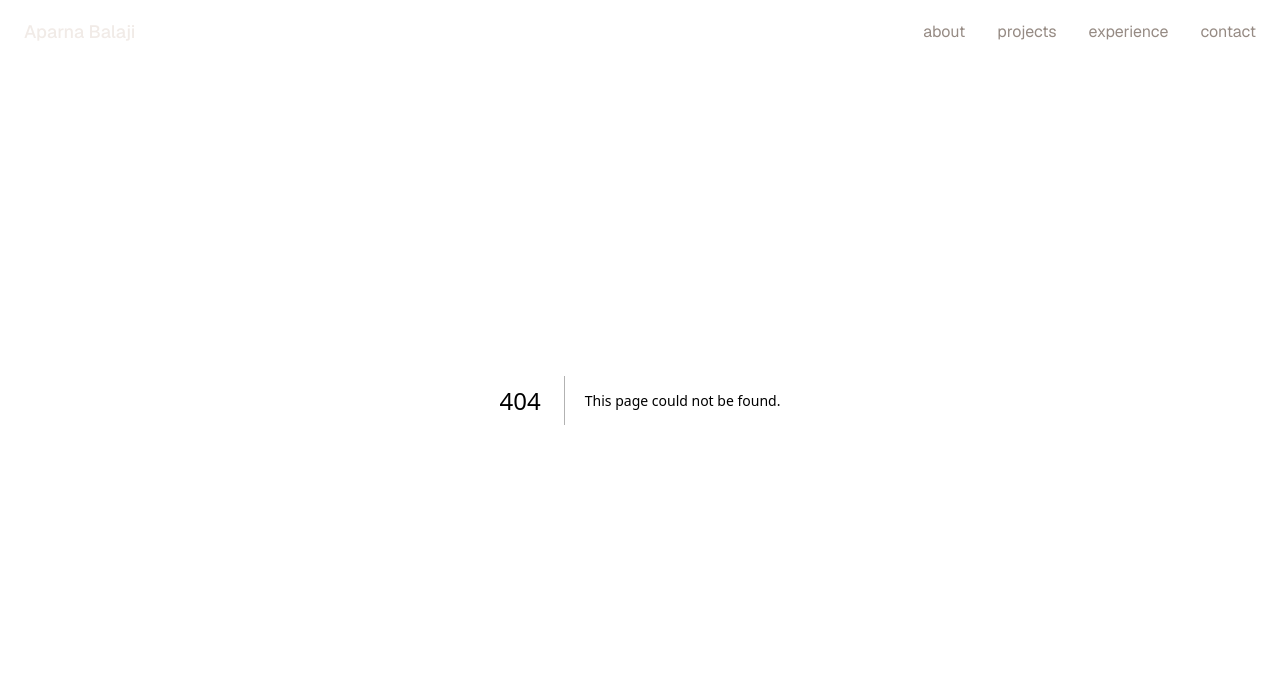
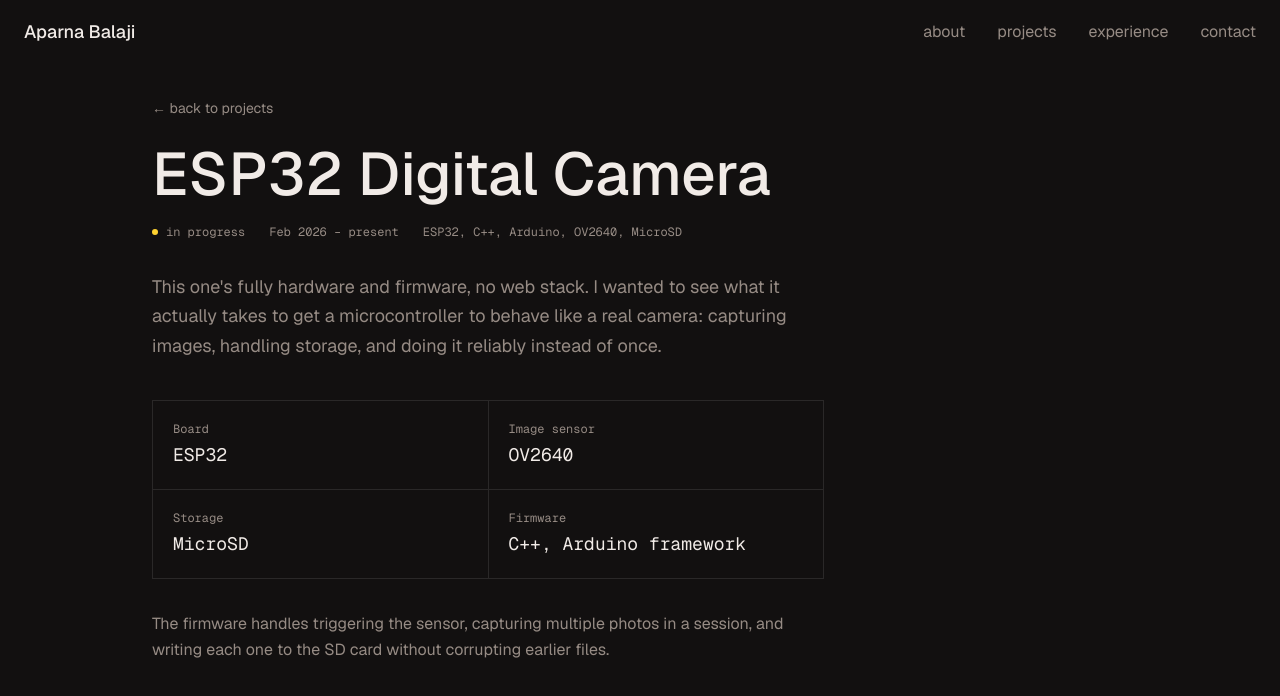
Before and after one commit to aparnabalaji07/portfolio, a Next.js app: page /projects/esp32-digital-camera in a window 1280 px wide. Before the commit this address had no page. Shown: the top 696 px of the page. Built offline with nearby package versions, Linux system fonts and the light colour scheme.

Commit message:
feat: added project detail pages with per-kind layouts

```diff
--- /dev/null
+++ b/src/app/projects/[slug]/page.js
@@ -0,0 +1,107 @@
+import Link from "next/link";
+import { notFound } from "next/navigation";
+import Container from "@/components/Container";
+import ProjectBody from "@/components/ProjectBody";
+import { projects } from "@/data/projects";
+
+const statusDot = {
+  live: "bg-[#aee8ab]",
+  "in progress": "bg-amber-300",
+};
+
+export function generateStaticParams() {
+  return projects.map((project) => ({ slug: project.slug }));
+}
+
+export async function generateMetadata({ params }) {
+  const { slug } = await params;
+  const project = projects.find((p) => p.slug === slug);
+  if (!project) return {};
+  return {
+    title: `${project.title} — Aparna Balaji`,
+    description: project.description,
+  };
+}
+
+export default async function ProjectPage({ params }) {
+  const { slug } = await params;
+  const project = projects.find((p) => p.slug === slug);
+  if (!project) notFound();
+
+  const isProduct = Boolean(project.detail.steps);
+
+  return (
+    <section className="py-24">
+      <Container>
+        <Link
+          href="/#projects"
+          className="text-muted text-sm hover:text-accent transition-colors"
+        >
+          ← back to projects
+        </Link>
+
+        <h1 className="text-text text-4xl md:text-6xl font-medium mt-6 max-w-3xl">
+          {project.title}
+        </h1>
+
+        <div className="flex flex-wrap items-center gap-x-6 gap-y-2 mt-5">
+          <div className="flex items-center gap-2">
+            <span
+              className={`h-1.5 w-1.5 rounded-full ${statusDot[project.status]}`}
+            />
+            <span className="text-muted text-xs font-mono">
+              {project.status}
+            </span>
+          </div>
+          <span className="text-muted text-xs font-mono">
+            {project.dateRange}
+          </span>
+          <span className="text-muted text-xs font-mono">
+            {project.tech.join(", ")}
+          </span>
+        </div>
+
+        <p className="text-muted text-lg mt-8 max-w-2xl leading-relaxed">
+          {project.detail.intro}
+        </p>
+
+        <ProjectBody project={project} />
+
+        {(project.demo || project.github) && (
+          <div className="flex flex-wrap items-center gap-6 mt-12">
+            {project.demo &&
+              (isProduct ? (
+                <a
+                  href={project.demo}
+                  target="_blank"
+                  rel="noopener noreferrer"
+                  className="bg-accent text-bg px-6 py-3 rounded-full font-medium hover:opacity-90 transition-opacity"
+                >
+                  visit the live site
+                </a>
+              ) : (
+                <a
+                  href={project.demo}
+                  target="_blank"
+                  rel="noopener noreferrer"
+                  className="text-sm text-accent hover:text-accent-light transition-colors underline underline-offset-4 decoration-accent/30"
+                >
+                  live demo
+                </a>
+              ))}
+            {project.github && (
+              <a
+                href={project.github}
+                target="_blank"
+                rel="noopener noreferrer"
+                className="text-sm text-muted hover:text-text transition-colors underline underline-offset-4 decoration-white/20"
+              >
+                github
+              </a>
+            )}
+          </div>
+        )}
+      </Container>
+    </section>
+  );
+}
--- /dev/null
+++ b/src/components/ProjectBody.js
@@ -0,0 +1,74 @@
+function DataBody({ detail }) {
+  return (
+    <dl className="mt-10 border-t border-white/10 font-mono text-sm max-w-2xl">
+      {detail.mechanics.map((m) => (
+        <div
+          key={m.term}
+          className="grid grid-cols-1 md:grid-cols-[9rem_1fr] gap-1 md:gap-6 border-b border-white/10 py-4"
+        >
+          <dt className="text-accent-light">{m.term}</dt>
+          <dd className="text-muted leading-relaxed">{m.detail}</dd>
+        </div>
+      ))}
+    </dl>
+  );
+}
+
+function HardwareBody({ detail }) {
+  return (
+    <>
+      <div className="mt-10 grid grid-cols-2 border-t border-l border-white/10 max-w-2xl">
+        {detail.specs.map((s) => (
+          <div key={s.label} className="border-r border-b border-white/10 p-5">
+            <p className="text-muted text-xs font-mono">{s.label}</p>
+            <p className="text-text font-mono text-lg mt-1">{s.value}</p>
+          </div>
+        ))}
+      </div>
+      <p className="text-muted leading-relaxed mt-8 max-w-2xl">{detail.note}</p>
+    </>
+  );
+}
+
+function StepsBody({ detail }) {
+  return (
+    <div className="mt-10 flex flex-col md:flex-row md:items-start gap-8 md:gap-0 max-w-2xl">
+      {detail.steps.map((step, i) => (
+        <div
+          key={step.label}
+          className={`flex-1 md:px-6 first:md:pl-0 ${
+            i > 0 ? "md:border-l md:border-white/10" : ""
+          }`}
+        >
+          <p className="font-mono text-accent text-xs">
+            {String(i + 1).padStart(2, "0")}
+          </p>
+          <p className="text-text font-medium mt-2">{step.label}</p>
+          <p className="text-muted text-sm mt-2 leading-relaxed">
+            {step.detail}
+          </p>
+        </div>
+      ))}
+    </div>
+  );
+}
+
+function EditorialBody({ detail }) {
+  return (
+    <>
+      <p className="text-muted leading-relaxed mt-8 max-w-2xl">{detail.role}</p>
+      <p className="text-text border-l-2 border-accent pl-4 mt-6 max-w-xl">
+        {detail.outcome}
+      </p>
+    </>
+  );
+}
+
+export default function ProjectBody({ project }) {
+  const { detail } = project;
+
+  if (project.kind === "data") return <DataBody detail={detail} />;
+  if (project.kind === "hardware") return <HardwareBody detail={detail} />;
+  if (detail.steps) return <StepsBody detail={detail} />;
+  return <EditorialBody detail={detail} />;
+}
```
Also changed, not shown: .claude/settings.json.
